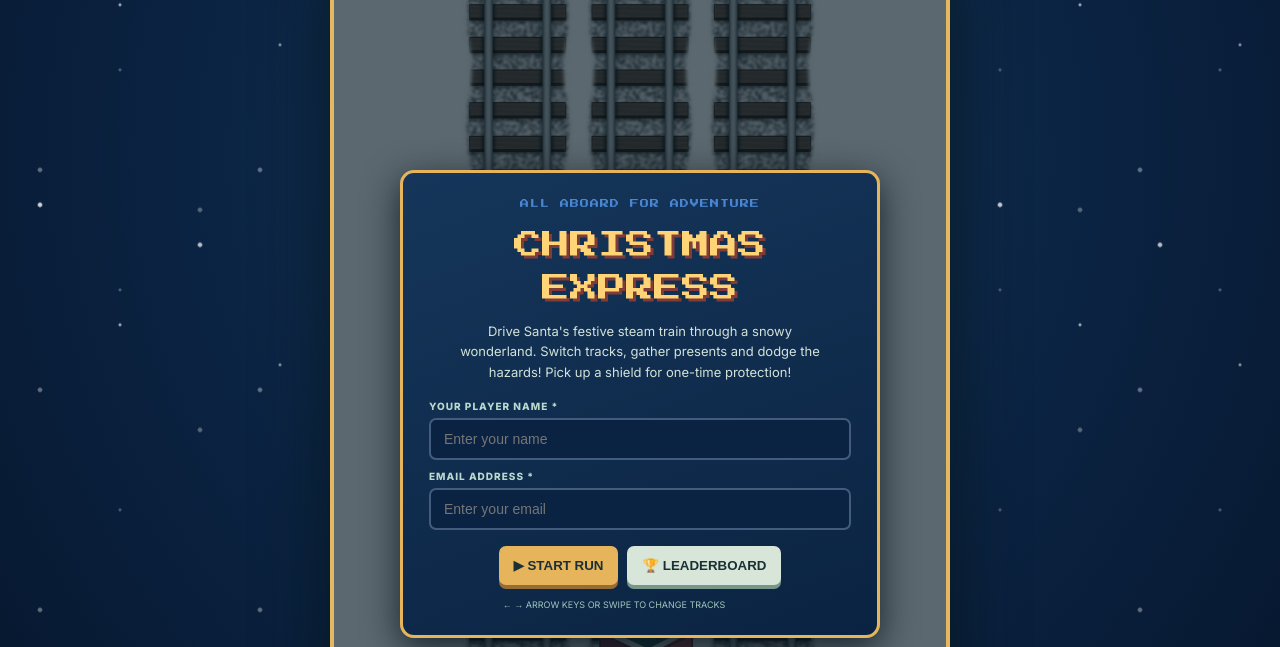
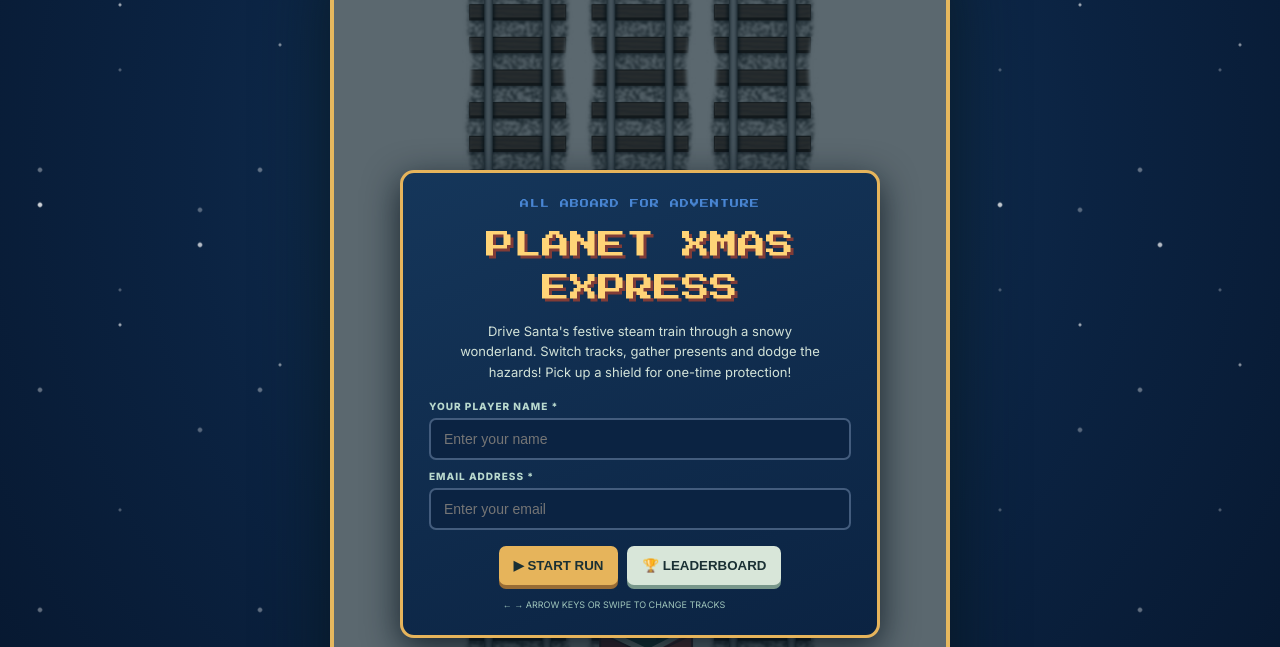
Before and after one commit to Stefan-Planet/Christmas-Train-Game, a plain HTML site: page index.html in a window 1280 px wide. Shown: the part 153-800 px from the top of the page. Drawn offline with Linux system fonts and the light colour scheme.

Commit message:
Change title from 'CHRISTMAS' to 'PLANET XMAS'

```diff
--- a/index.html
+++ b/index.html
@@ -482,7 +482,7 @@
       <div class="overlay" id="menu">
         <div class="panel">
           <div class="eyebrow">ALL ABOARD FOR ADVENTURE</div>
-          <h1>CHRISTMAS<br>EXPRESS</h1>
+          <h1>PLANET XMAS<br>EXPRESS</h1>
           <p>Drive Santa's festive steam train through a snowy wonderland. Switch tracks, gather presents and dodge the
             hazards! Pick up a shield for one-time protection!</p>
           <div class="field"><label>YOUR PLAYER NAME *</label>
```
